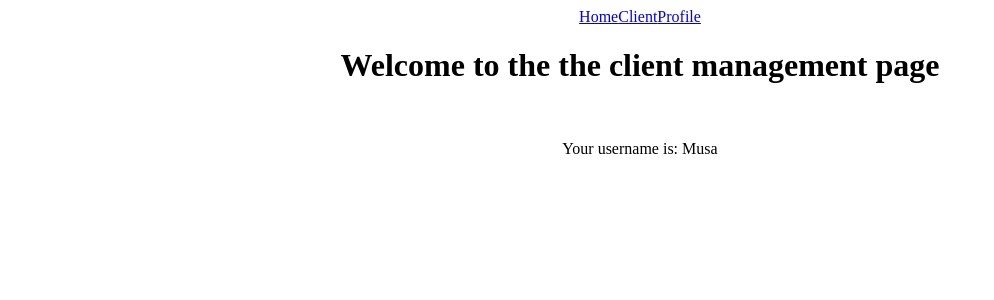
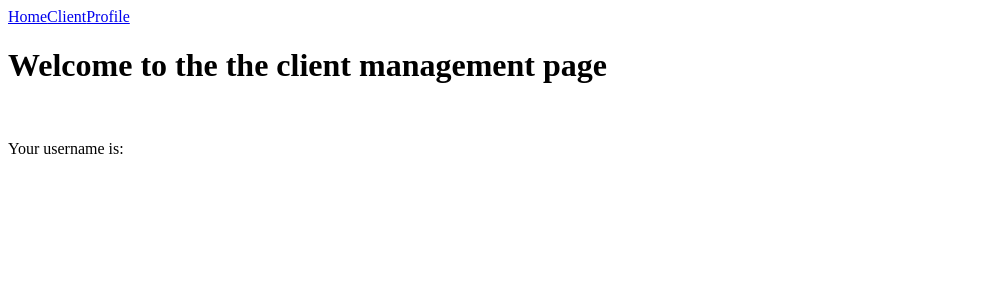
Before and after one commit to musmax/react-tutor, a React (Create React App) app: page /client in a window 1280 px wide. Shown: the top 300 px of the page, without its empty margins (0-994 px from the left). Built offline with nearby package versions, Linux system fonts and the light colour scheme.

Commit message:
added context

```diff
--- a/src/App.js
+++ b/src/App.js
@@ -1,28 +1,29 @@
- import "./App.css";
+import React, { useState, createContext } from "react";
 import { BrowserRouter as Router, Routes, Route } from "react-router-dom";
-import { Home } from './pages/Home'
+import { Home } from "./pages/Home";
 import { Clients } from "./pages/Clients";
-import { Profile } from './pages/Profile';
+import { UserProfile } from "./pages/Profile";
 import { Navbar } from "./Navbar";
-import { useState } from "react";
+
+// Initialize it
+export const AppContext = createContext();
 
 const App = () => {
-
-  const [username, setusername] = useState("Musa")
+  const [userName, setUserName] = useState("Musa");
   return (
     <div className="App">
-
+      <AppContext.Provider value={{ userName, setUserName }}>
         <Router>
           <Navbar />
           <Routes>
-          <Route path="/" element = {<Home />} />
-          <Route path="/client" element = {<Clients username = {username} setusername = {setusername}/>} />
-          <Route path="/profile" element = {<Profile username = {username} setusername = {setusername}/>} />
-          <Route path="*" element = {<h2> Page not found </h2>} />
+            <Route path="/" element={<Home />} />
+            <Route path="/client" element={<Clients />} />
+            <Route path="/profile" element={<UserProfile />} />
+            <Route path="*" element={<h2> Page not found </h2>} />
           </Routes>
         </Router>
+      </AppContext.Provider>
     </div>
-
   );
 };
 
--- a/src/pages/ChangeProfile.js
+++ b/src/pages/ChangeProfile.js
@@ -1,11 +1,14 @@
 import { useState } from "react"
+import {AppContext} from "../App"
+import { useContext } from "react"
 
-export const ChangeProfile = (props) => {
-    const [newUsername, setNewUsername] = useState("");
+export const ChangeProfile = () => {
+    const {setUserName} = useContext(AppContext);
+    const [newUserName, setNewUserName] = useState("");
     return (
         <div>
-           <input onChange={(event) => {setNewUsername(event.target.value)}}/>
-           <button onClick={() => {props.setusername(newUsername)}}>Change Username</button>
+        <input onChange={(event) => {setNewUserName(event.target.value)}}/>
+        <button onClick={setUserName(newUserName)}>Change profile name</button>
         </div>
     )
 }
--- a/src/pages/Clients.js
+++ b/src/pages/Clients.js
@@ -2,7 +2,7 @@ export const Clients = (props) => {
     return(
         <div className="container">
             <h1>Welcome to the the client management page</h1><br/>
-            <p>Your username is: {props.username}</p>
+            <p>Your username is: {props.userName}</p>
             </div>
     );
 }
--- a/src/pages/Profile.js
+++ b/src/pages/Profile.js
@@ -1,9 +1,15 @@
-import { ChangeProfile } from './ChangeProfile';
-export const Profile = (props) => {
+import { ChangeProfile } from "./ChangeProfile"
+import {AppContext} from "../App"
+import { useContext } from "react"
+
+
+export const UserProfile = () => {
+    const {userName, setUserName} = useContext(AppContext);
     return (
         <div>
-            Hello user with name {props.username}
-            <ChangeProfile setusername = {props.setusername}/>
+            <h1 className="text-center">User Profile</h1>
+            <p>Hello user, your default name is {userName}</p>
+            <ChangeProfile setUserName = {setUserName} />
         </div>
     )
 }
```
Lines whose indentation alone changed are shown as unchanged.
